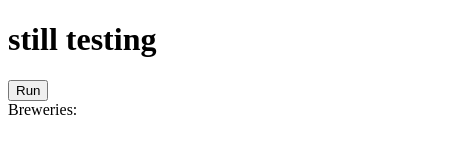
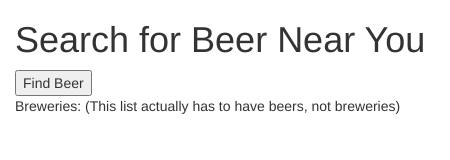
Before and after one commit to asaganda/BreweryApp, a plain HTML site: page index.html in a window 390 px wide. Shown: the whole page, 450 px wide, since content can reach past the window. Drawn offline with nearby package versions, Linux system fonts and the light colour scheme.

Commit message:
add bootstrap for responsiveness and styling

```diff
--- /dev/null
+++ b/index.css
@@ -0,0 +1,4 @@
+#content {
+  margin: 0 auto;
+  width: 450px;
+}
--- a/index.html
+++ b/index.html
@@ -3,20 +3,24 @@
 <head>
   <meta charset="utf-8">
   <meta http-equiv="X-UA-Compatible" content="IE=edge">
+  <meta name="viewport" content="width=device-width, initial-scale=1">
   <title>Brewery</title>
-  <link rel="stylesheet" href="">
+  <link rel="stylesheet" href="index.css">
   <script src="https://code.jquery.com/jquery-2.2.4.min.js" integrity="sha256-BbhdlvQf/xTY9gja0Dq3HiwQF8LaCRTXxZKRutelT44=" crossorigin="anonymous"></script>
   <script src="https://use.fontawesome.com/1b5007e643.js"></script>
   <script src="index.js" type="text/javascript"></script>
+  <link rel="stylesheet" href="https://maxcdn.bootstrapcdn.com/bootstrap/3.3.7/css/bootstrap.min.css" integrity="sha384-BVYiiSIFeK1dGmJRAkycuHAHRg32OmUcww7on3RYdg4Va+PmSTsz/K68vbdEjh4u" crossorigin="anonymous">
 </head>
 <body>
-  <div>
-    <h1>still testing</h1>
-    <button>Run</button>
-    <div>Breweries:
+<div id="content">
+  <div class="container">
+    <h1>Search for Beer Near You</h1>
+    <button>Find Beer</button>
+    <div>Breweries: (This list actually has to have beers, not breweries)
       <ol></ol>
     </div>
   </div>
+</div>
 
 </body>
 </html>
```
